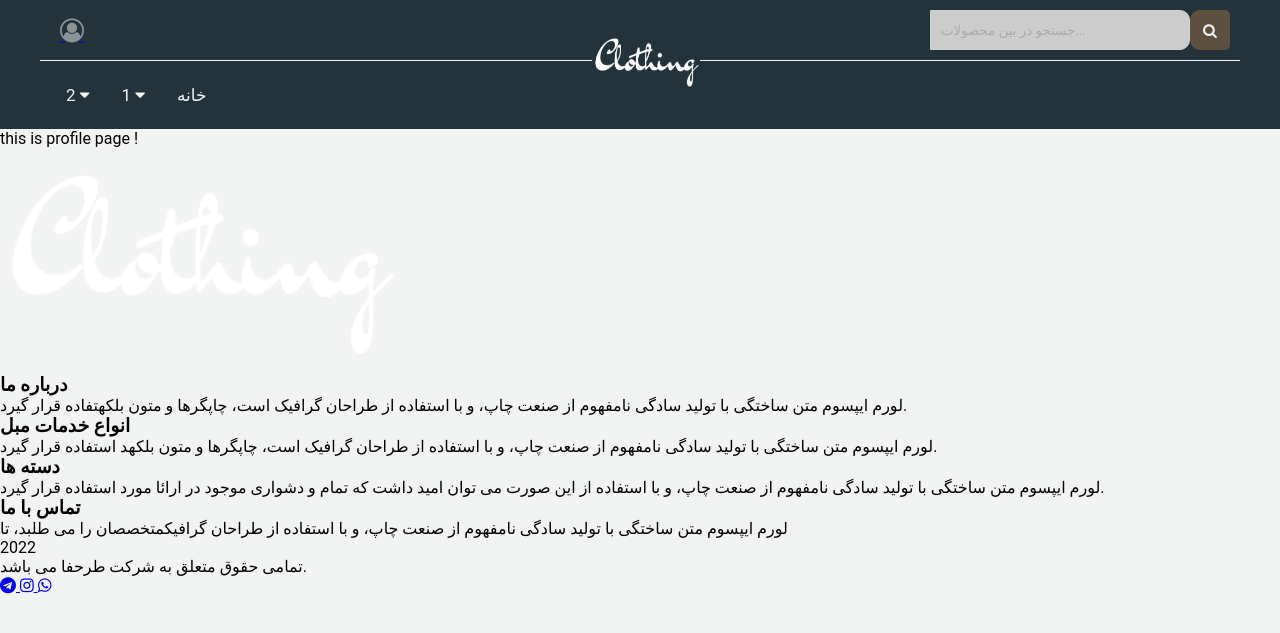
After one commit to omidespargham/choobinpars, a Django app: page /accounts/profile/ in a window 1280 px wide. The commit adds this page. Shown: the top 633 px of the page. Run offline with Django 4.2, Linux system fonts and the light colour scheme; a user stored in the database is signed in; data comes from the database, SQL or seed files in the repository; parts of the project's set-up code (start-up, migrations or seed data) failed here and were passed over; some libraries are stand-ins or nearby versions.

Commit message:
user profile view html and url handeled !

```diff
--- /dev/null
+++ b/accounts/templates/accounts/user_profile.html
@@ -0,0 +1,4 @@
+{% extends 'base.html' %}
+{% block body %}
+    <p>this is profile page !</p>
+{% endblock %}
--- a/accounts/urls.py
+++ b/accounts/urls.py
@@ -1,9 +1,10 @@
 from django.urls import path
-from .views import LoginView,LoginVerifyView,UserLogoutView
+from .views import LoginView,LoginVerifyView,UserLogoutView,UserProfileView
 app_name = "accounts"
 
 urlpatterns = [
     path('login/',LoginView.as_view(),name="user_login"),
     path('loginVerify/',LoginVerifyView.as_view(),name="user_login_verify"),
     path('logout/',UserLogoutView.as_view(),name="user_logout"),
+    path('profile/',UserProfileView.as_view(),name="user_profile"),
 ]
--- a/accounts/views.py
+++ b/accounts/views.py
@@ -76,3 +76,9 @@
     def get(self, request):
         logout(request)
         return redirect("home:home")
+
+
+class UserProfileView(LoginRequiredMixin,View):
+    template_name = 'accounts/user_profile.html'
+    def get(self,request):
+        return render(request,self.template_name)
--- a/home/templates/home/search_page.html
+++ b/home/templates/home/search_page.html
@@ -16,7 +16,7 @@
     <div class="product-card">
       <a href="{% url 'products:product_detail' product.id %}">
         <div class="product-image">
-          <span class="discount-tag">50% off</span>
+          <!-- <span class="discount-tag">50% off</span> -->
           <img src="{% static 'img/fur-1.jpg' %}" class="product-thumb" alt="" />
           <button class="card-btn">دیدن جزییات</button>
         </div>
--- a/templates/inc/navbar.html
+++ b/templates/inc/navbar.html
@@ -2,10 +2,11 @@
 <nav class="nav">
     <div class="top-nav">
         {% if user.is_authenticated %}
-
-        <div class="icons">
-            <i class="fa fa-user-circle-o fa-x"></i>
-        </div>
+        <a href="{% url 'accounts:user_profile' %}">
+            <div class="icons">
+                <i class="fa fa-user-circle-o fa-x"></i>
+            </div>
+        </a>
         {% else %}
         <!-- trigger class is the next version of login -->
         <div class="login ">
@@ -35,7 +36,8 @@
                 {% for category in categorys %}
                 {% if category.child_categorys.all %}
                 <div class="dropdown">
-                    <button class="dropbtn" onclick="window.location.href='{{category.get_absolute_url}}'">{{category.name}}
+                    <button class="dropbtn"
+                        onclick="window.location.href='{{category.get_absolute_url}}'">{{category.name}}
                         <i class="fa fa-caret-down"></i>
                     </button>
                     <div class="dropdown-content">
```
